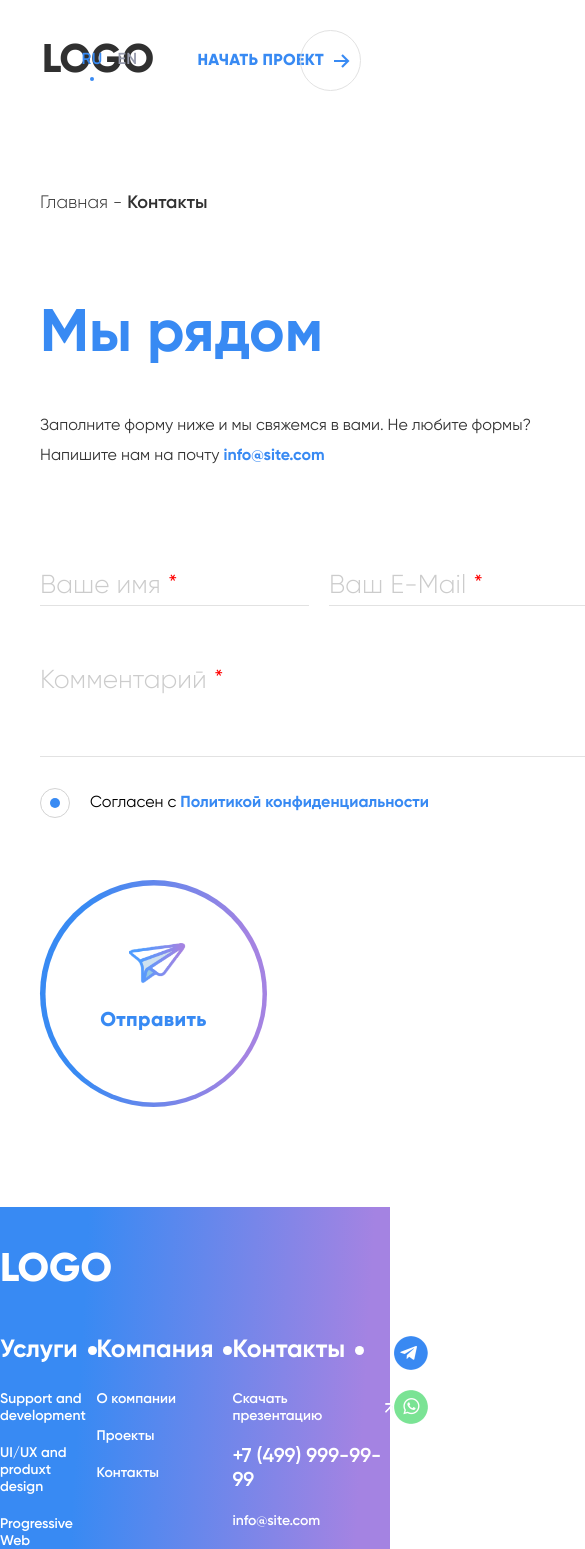
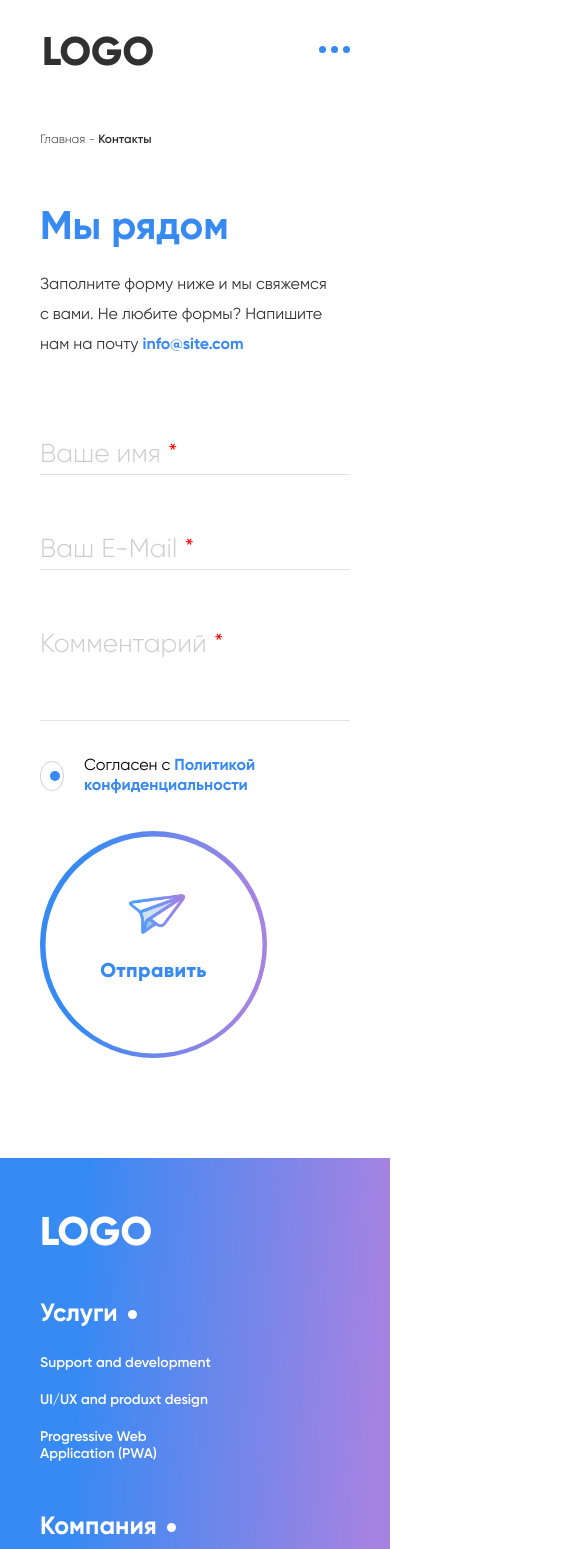
Before and after one commit to iamEvgen/homepage-adaptive, a React (Create React App) app: page / in a window 390 px wide. Shown: the top 1549 px of the page, 585 px wide, since content can reach past the window. Built offline with nearby package versions, Linux system fonts and the light colour scheme.

Commit message:
add mobile mode

```diff
--- a/src/components/Body.js
+++ b/src/components/Body.js
@@ -13,7 +13,7 @@ function Body() {
         </div>
         <h1 className={styles.Title}>Мы рядом</h1>
         <p className={styles.preFormText}>
-          Заполните форму ниже и мы свяжемся в вами. Не любите формы? Напишите
+          Заполните форму ниже и мы свяжемся с вами. Не любите формы? Напишите
           нам на почту <span className={styles.blueText}>info@site.com</span>
         </p>
         <form className={styles.Form}>
--- a/src/components/Body.module.scss
+++ b/src/components/Body.module.scss
@@ -1,11 +1,4 @@
 @import './variables.scss';
-
-@mixin dotStyle() {
-  background-color: $mainBlue;
-  width: 7px;
-  height: 7px;
-  border-radius: 50%;
-}
 
 .Body {
   display: flex;
@@ -13,6 +6,9 @@
   justify-content: center;
   @media (max-width: $breakpointTablet) {
     justify-content: flex-start;
+  }
+  @media (max-width: $breakpointPhone) {
+    justify-content: center;
   }
 }
 
@@ -24,6 +20,9 @@
     max-width: 756px;
     margin-top: 122px;
   }
+  @media (max-width: $breakpointPhone) {
+    margin-top: 112px;
+  }
 }
 
 .Breadcrumbs {
@@ -33,6 +32,14 @@
   color: $mainDark;
   &__currentPage {
     font-weight: 600;
+  }
+  @media (max-width: $breakpointTablet) {
+    font-size: 16px;
+    line-height: 18px;
+  }
+  @media (max-width: $breakpointPhone) {
+    font-size: 12px;
+    line-height: 14px;
   }
 }
 
@@ -45,6 +52,10 @@
   @media (max-width: $breakpointTablet) {
     font-size: 60px;
   }
+  @media (max-width: $breakpointPhone) {
+    font-size: 40px;
+    line-height: 40px;
+  }
 }
 
 .preFormText {
@@ -55,6 +66,10 @@
   max-width: 542px;
   @media (max-width: $breakpointTablet) {
     font-size: 16px;
+  }
+  @media (max-width: $breakpointPhone) {
+    margin-top: 22px;
+    max-width: calc(100vw - 93px);
   }
 }
 
@@ -78,6 +93,9 @@
     margin-top: 100px;
     margin-bottom: 100px;
   }
+  @media (max-width: $breakpointPhone) {
+    margin-top: 80px;
+  }
   &__2first {
     max-width: 741px;
     width: 100%;
@@ -85,6 +103,10 @@
     gap: 30px;
     @media (max-width: $breakpointTablet) {
       gap: 20px;
+    }
+    @media (max-width: $breakpointPhone) {
+      flex-direction: column;
+      gap: 60px;
     }
   }
   &__inputs {
@@ -113,6 +135,9 @@
     display: flex;
     align-items: center;
     position: relative;
+    @media (max-width: $breakpointPhone) {
+      margin-top: 35px;
+    }
   }
   &__acceptPrivacy {
     width: 28px;
@@ -194,17 +219,14 @@
     margin-top: 62px;
     align-self: flex-start;
   }
+  @media (max-width: $breakpointPhone) {
+    margin-top: 35px;
+    align-self: flex-start;
+  }
 }
 
 .Dots {
-  display: flex;
-  gap: 5px;
-  position: absolute;
-  left: 50px;
-  top: 432px;
-  div {
-    @include dotStyle;
-  }
+  @include Dots;
   @media (max-width: 1340px) {
     display: none;
   }
--- a/src/components/Footer.module.scss
+++ b/src/components/Footer.module.scss
@@ -17,6 +17,10 @@
     margin-top: 38px;
     margin-bottom: 26px;
   }
+  @media (max-width: $breakpointPhone) {
+    margin-top: 51px;
+    margin-bottom: 21px;
+  }
 }
 
 .LogoAndInfo {
@@ -28,6 +32,11 @@
     grid-template-columns: 1fr 1fr 1fr;
     grid-template-rows: 90px 1fr 126px auto;
     grid-template-areas: 'logo logo logo' 'col1 col2 col3' 'space space space' 'copyright copyright policy';
+  }
+  @media (max-width: $breakpointPhone) {
+    grid-template-columns: 1fr;
+    grid-template-rows: 90px 1fr 1fr 1fr auto auto;
+    grid-template-areas: 'logo' 'col1' 'col2' 'col3' 'policy' 'copyright';
   }
 }
 
@@ -43,6 +52,9 @@
 
 .InfoBlock {
   max-width: 180px;
+  @media (max-width: $breakpointPhone) {
+    margin-bottom: 35px;
+  }
   &__title {
     display: flex;
     align-items: center;
@@ -106,14 +118,15 @@
       right: -98px;
       transform: translateY(-55px);
     }
-    @media (max-width: 815px) {
-      right: -74px;
+    @media (max-width: 830px) {
+      right: -55px;
     }
-    @media (max-width: 750px) {
-      right: -54px;
+    @media (max-width: 715px) {
+      right: -35px;
     }
-    @media (max-width: 675px) {
-      right: -34px;
+    @media (max-width: $breakpointPhone) {
+      right: -87px;
+      transform: translateY(0px);
     }
   }
   &__icon {
@@ -136,5 +149,8 @@
   }
   &__policy {
     grid-area: policy;
+    @media (max-width: $breakpointPhone) {
+      margin-bottom: 10px;
+    }
   }
 }
--- a/src/components/Head.js
+++ b/src/components/Head.js
@@ -40,6 +40,11 @@ function Head() {
           <div className={styles.Head__circle}></div>
         </div>
       </div>
+      <div className={styles.Head_dots}>
+        <div></div>
+        <div></div>
+        <div></div>
+      </div>
     </header>
   );
 }
--- a/src/components/Head.module.scss
+++ b/src/components/Head.module.scss
@@ -23,6 +23,10 @@
   @media (max-width: $breakpointTablet) {
     margin-top: 50px;
   }
+  @media (max-width: $breakpointPhone) {
+    margin-top: 0;
+    justify-content: space-between;
+  }
   &__logo {
     position: absolute;
     left: 50px;
@@ -32,6 +36,9 @@
     }
     @media (max-width: $breakpointTablet) {
       left: 42px;
+    }
+    @media (max-width: $breakpointPhone) {
+      top: 29px;
     }
   }
   &__nav {
@@ -73,6 +80,9 @@
     right: 50px;
     @media (max-width: $breakpointTablet) {
       right: 40px;
+    }
+    @media (max-width: $breakpointPhone) {
+      display: none;
     }
   }
   &__lang {
@@ -124,4 +134,17 @@
     width: 59px;
     height: 59px;
   }
+  &_dots {
+    div {
+      @include dotStyle;
+    }
+    position: absolute;
+    top: 46px;
+    right: 40px;
+    display: none;
+    @media (max-width: $breakpointPhone) {
+      display: flex;
+      gap: 5px;
+    }
+  }
 }
--- a/src/components/variables.scss
+++ b/src/components/variables.scss
@@ -1,6 +1,9 @@
 $mainBlue: #388af3;
 $mainDark: #303030;
+
 $containerMaxWidth: 1152px;
+$breakpointTablet: 1023px;
+$breakpointPhone: 649px;
 
 @mixin Logo {
   font-size: 40px;
@@ -8,5 +11,20 @@ $containerMaxWidth: 1152px;
   font-weight: 800;
 }
 
-$breakpointTablet: 1023px;
-$breakpointPhone: 649px;
+@mixin dotStyle() {
+  background-color: $mainBlue;
+  width: 7px;
+  height: 7px;
+  border-radius: 50%;
+}
+
+@mixin Dots {
+  display: flex;
+  gap: 5px;
+  position: absolute;
+  left: 50px;
+  top: 432px;
+  div {
+    @include dotStyle;
+  }
+}
```
